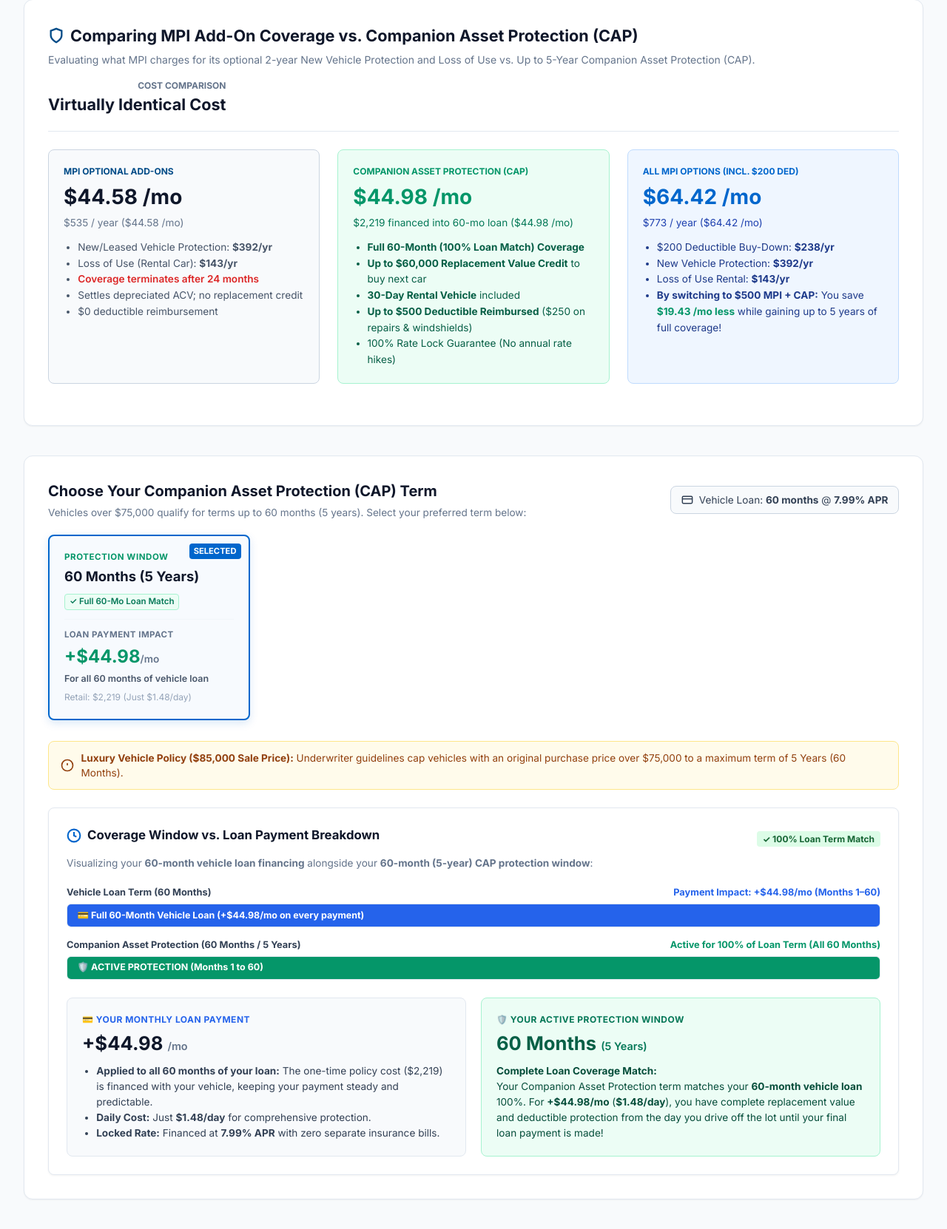
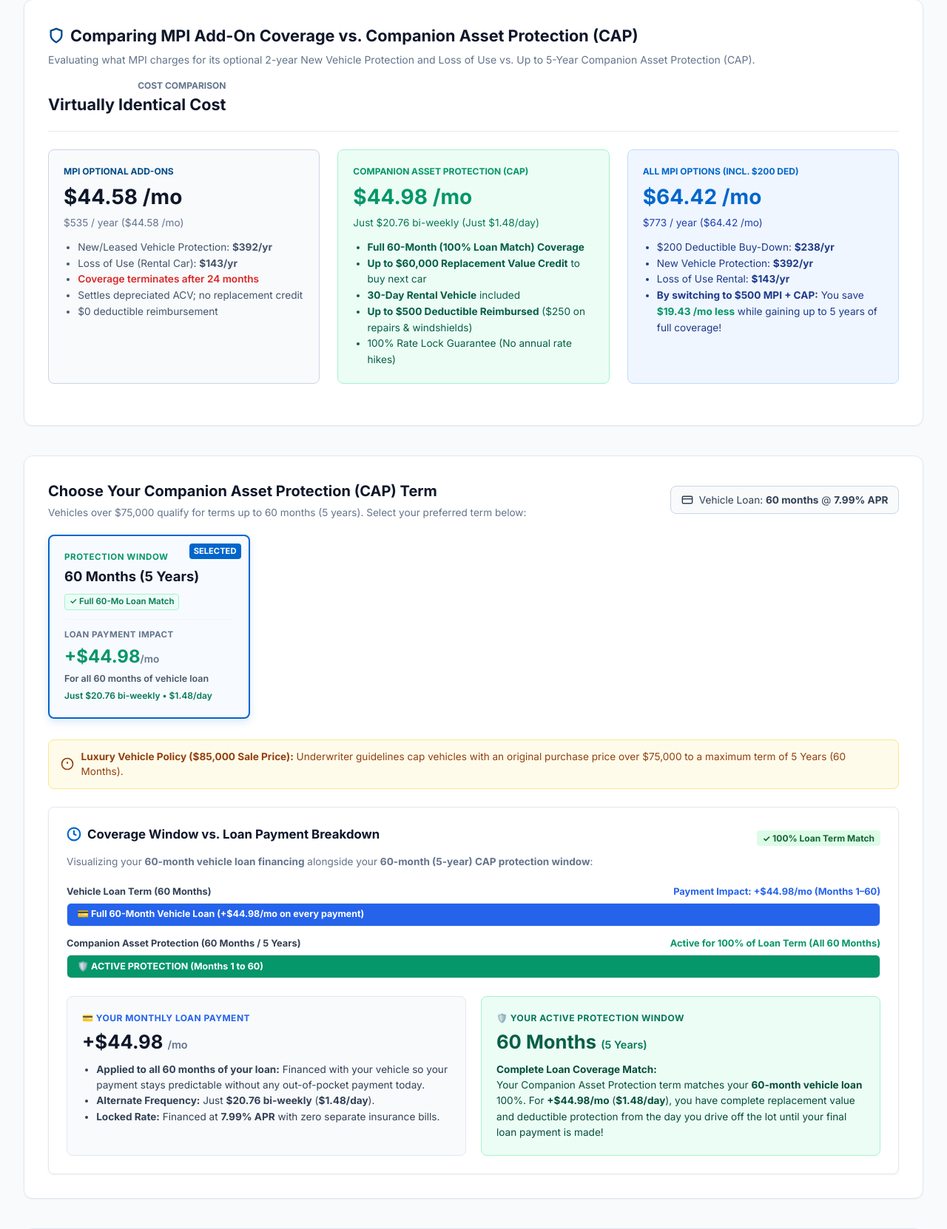
Before and after one commit to kortjames-source/dealerfai, a PHP site: page /mpicap.php in a window 1280 px wide. Shown: the part 2954-4616 px from the top of the page at 74% size. Run offline with PHP 8.4, Linux system fonts and the light colour scheme.

Commit message:
Remove full retail prices from customer highlight sheet and focus exclusively on monthly and bi-weekly payment impact

```diff
--- a/public_html/mpicap.php
+++ b/public_html/mpicap.php
@@ -1657,7 +1657,7 @@ $initialCapTopUp = (int)($prefillSalePrice - $initialMpiPayout);
             <div style="background: #ecfdf5; border: 1px solid #a7f3d0; border-radius: var(--radius-md); padding: 1.25rem;">
               <div style="font-size: 0.75rem; font-weight: 700; color: var(--cap-green); text-transform: uppercase;">Companion Asset Protection (CAP)</div>
               <div style="font-size: 1.75rem; font-weight: 800; color: var(--cap-green); margin-top: 0.25rem;" id="disp-box-cap-period">$44.90 / mo</div>
-              <div style="font-size: 0.85rem; color: #047857; margin-top: 0.25rem;" id="disp-box-cap-annual">$2,219 financed ($20.72 bi-weekly)</div>
+              <div style="font-size: 0.85rem; color: #047857; margin-top: 0.25rem;" id="disp-box-cap-annual">Just $20.72 bi-weekly ($1.47/day)</div>
               <ul style="margin: 0.75rem 0 0 0; padding-left: 1.2rem; font-size: 0.85rem; color: #065f46; line-height: 1.6;">
                 <li id="disp-box-cap-years-bullet"><strong>Up to <?= $initialMaxYears ?> Years (<?= $initialMaxTermMonths ?> Months)</strong> Guaranteed Coverage</li>
                 <li><strong>Up to $60,000 Replacement Value Credit</strong> to buy next car</li>
@@ -2234,7 +2234,7 @@ $initialCapTopUp = (int)($prefillSalePrice - $initialMpiPayout);
                     +${fmtDec(opt.payment)}<span style="font-size: 0.85rem; font-weight: 600; color: #64748b;">${freqSuffix}</span>
                   </div>
                   <div style="font-size: 0.78rem; color: #475569; font-weight: 600;">For all ${loanTerm} months of vehicle loan</div>
-                  <div style="font-size: 0.75rem; color: #94a3b8; margin-top: 0.35rem;">Retail: ${fmt(opt.price)} (Just ${fmtDec(opt.perDay)}/day)</div>
+                  <div style="font-size: 0.75rem; color: #047857; margin-top: 0.25rem; font-weight: 600;">${paymentFrequency === 'biweekly' ? `Equivalent to ${fmtDec(opt.paymentMonthly)}/mo` : `Just ${fmtDec(opt.paymentBiweekly)} bi-weekly`} • ${fmtDec(opt.perDay)}/day</div>
                 </div>
               `;
 
@@ -2309,7 +2309,7 @@ $initialCapTopUp = (int)($prefillSalePrice - $initialMpiPayout);
             explanationBadge = `<span style="background: #fef3c7; color: #92400e; font-weight: 700; padding: 3px 8px; border-radius: 4px; font-size: 0.75rem;">Years 1–${capYears} Protection • ${loanTerm}-Mo Financing</span>`;
             explanationHtml = `
               <strong>How your financing &amp; coverage work together:</strong><br>
-              The one-time policy price of <strong>${fmt(currentCap.price)}</strong> is rolled directly into your vehicle loan, adding just <strong>+${fmtDec(capPmt)}${freqSuffix}</strong> (a modest <strong>${fmtDec(capPerDay)}/day</strong>) across all <strong>${loanTerm} months of your loan</strong>.<br><br>
+              Your Companion Asset Protection is financed directly into your vehicle loan, adding just <strong>+${fmtDec(capPmt)}${freqSuffix}</strong> (a modest <strong>${fmtDec(capPerDay)}/day</strong>) across all <strong>${loanTerm} months of your loan</strong> with zero out-of-pocket cost today.<br><br>
               <strong>Why this is a smart financial strategy:</strong><br>
               Vehicles suffer their steepest market depreciation during the first 5 years (Months 1–60). Having 60-Month CAP gives you 100% Replacement Value Top-Up and deductible protection during your highest-risk ownership window, while your ${loanTerm}-month financing keeps the monthly payment ultra-affordable. By Month 60, your remaining loan balance has significantly dropped, naturally closing the equity gap.
             `;
@@ -2384,8 +2384,8 @@ $initialCapTopUp = (int)($prefillSalePrice - $initialMpiPayout);
                     +${fmtDec(capPmt)} <span style="font-size: 0.9rem; font-weight: 600; color: #64748b;">${freqSuffix}</span>
                   </div>
                   <ul style="margin: 0.5rem 0 0 0; padding-left: 1.2rem; font-size: 0.85rem; color: #334155; line-height: 1.55;">
-                    <li><strong>Applied to all ${loanTerm} months of your loan:</strong> The one-time policy cost (${fmt(currentCap.price)}) is financed with your vehicle, keeping your payment steady and predictable.</li>
-                    <li><strong>Daily Cost:</strong> Just <strong>${fmtDec(capPerDay)}/day</strong> for comprehensive protection.</li>
+                    <li><strong>Applied to all ${loanTerm} months of your loan:</strong> Financed with your vehicle so your payment stays predictable without any out-of-pocket payment today.</li>
+                    <li><strong>Alternate Frequency:</strong> ${paymentFrequency === 'biweekly' ? `Equivalent to <strong>${fmtDec(currentCap.paymentMonthly)} / mo</strong>` : `Just <strong>${fmtDec(currentCap.paymentBiweekly)} bi-weekly</strong>`} (<strong>${fmtDec(capPerDay)}/day</strong>).</li>
                     <li><strong>Locked Rate:</strong> Financed at <strong>${interestRate.toFixed(2)}% APR</strong> with zero separate insurance bills.</li>
                   </ul>
                 </div>
@@ -2463,9 +2463,15 @@ $initialCapTopUp = (int)($prefillSalePrice - $initialMpiPayout);
         if (elBoxCapPeriod) elBoxCapPeriod.textContent = `${fmtDec(capPmt)} ${freqSuffix}`;
         const elBoxCapAnnual = document.getElementById('disp-box-cap-annual');
         if (elBoxCapAnnual) {
-          elBoxCapAnnual.textContent = currentCap
-            ? `${fmt(currentCap.price)} financed into ${loanTerm}-mo loan (${fmtDec(capPmt)} ${freqSuffix})`
-            : '$0';
+          if (currentCap) {
+            if (paymentFrequency === 'biweekly') {
+              elBoxCapAnnual.textContent = `Equivalent to ${fmtDec(currentCap.paymentMonthly)} / mo (Just ${fmtDec(currentCap.perDay)}/day)`;
+            } else {
+              elBoxCapAnnual.textContent = `Just ${fmtDec(currentCap.paymentBiweekly)} bi-weekly (Just ${fmtDec(currentCap.perDay)}/day)`;
+            }
+          } else {
+            elBoxCapAnnual.textContent = '$0';
+          }
         }
         const elBoxCapYearsBullet = document.getElementById('disp-box-cap-years-bullet');
         if (elBoxCapYearsBullet && currentCap) {
```
